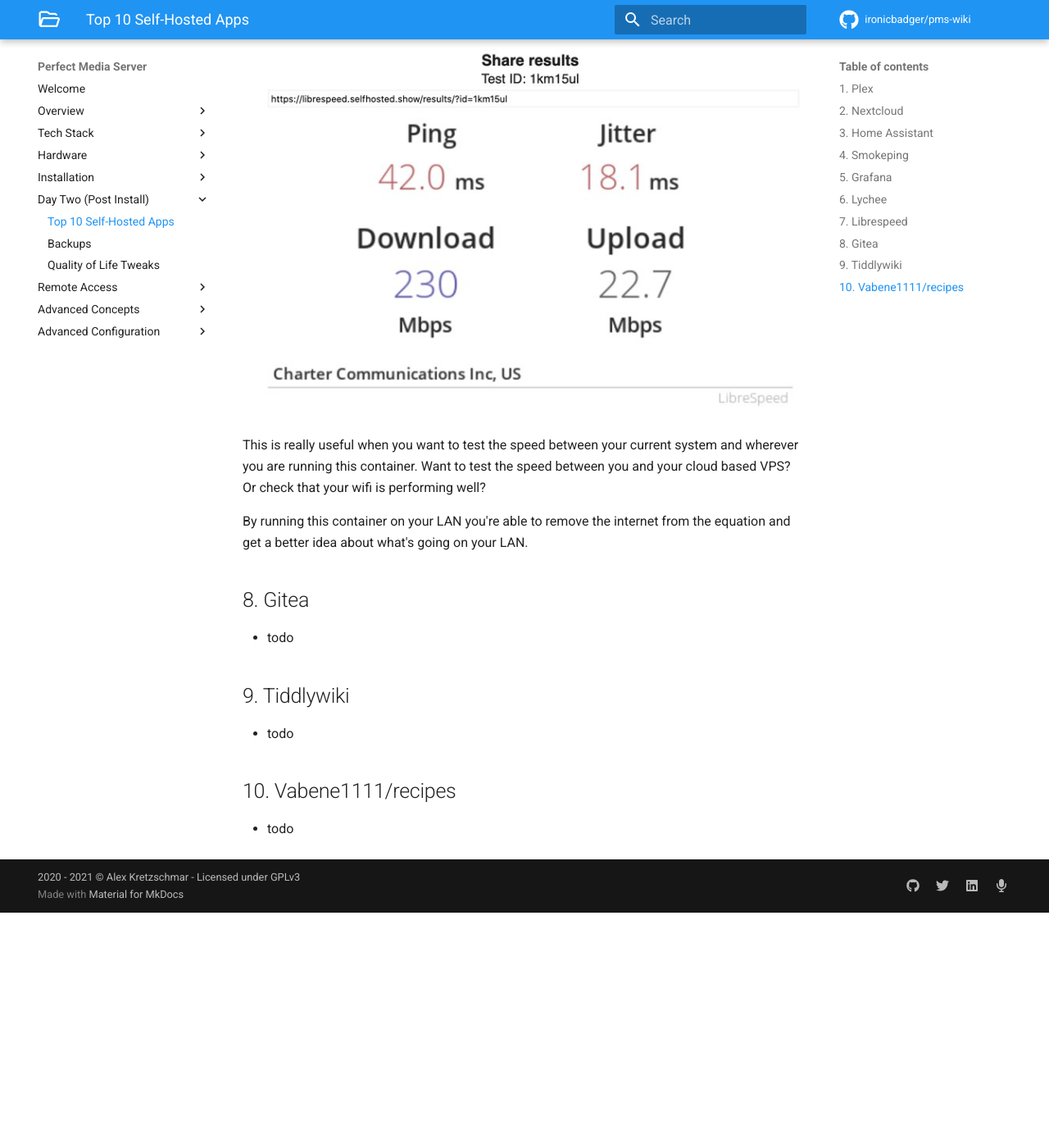
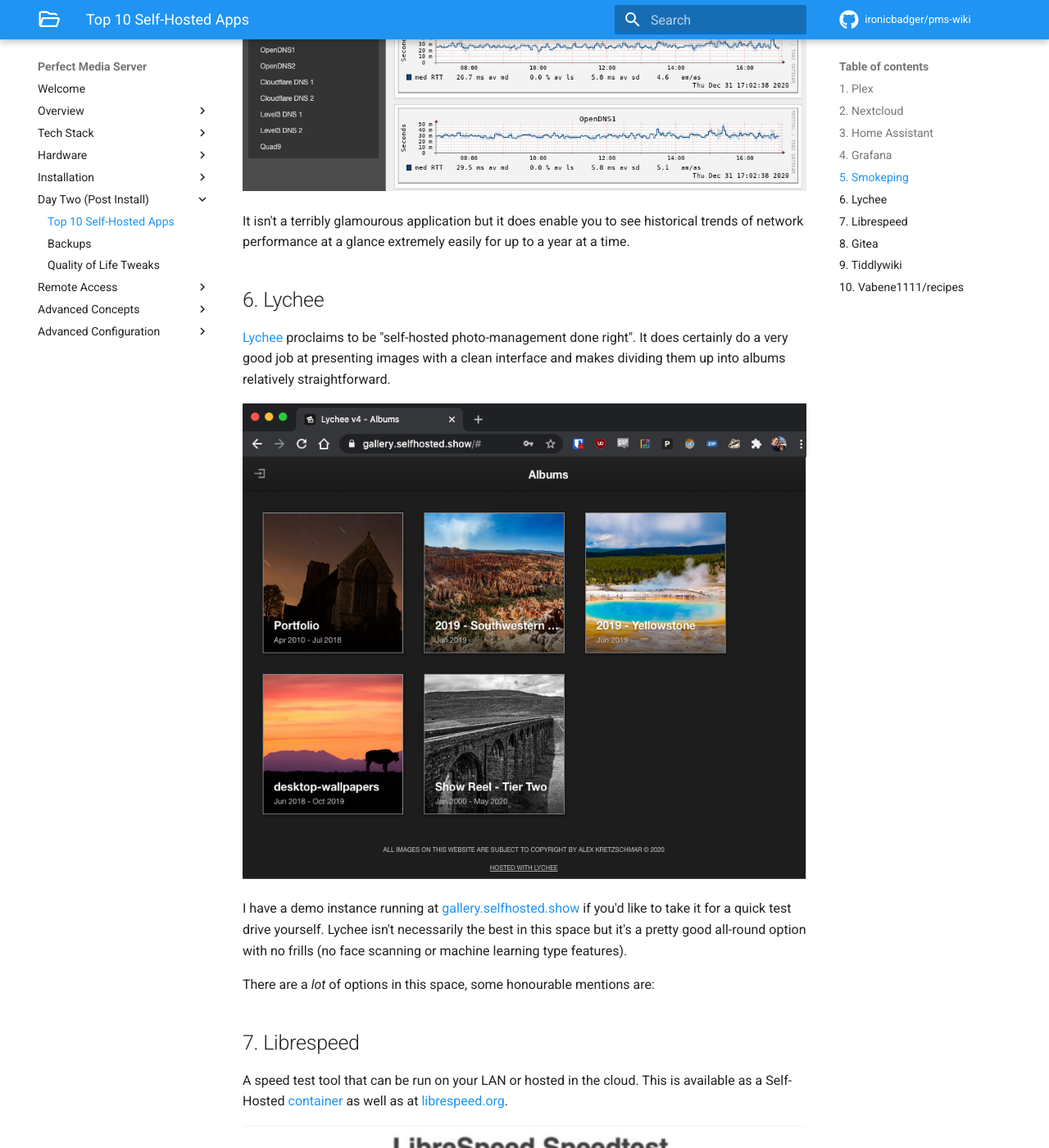
Before and after one commit to ironicbadger/pms-wiki, an MkDocs documentation site: the page built from docs/day-two/top10apps.md, in a window 1280 px wide and 1400 px high, scrolled down 4347 px. Shown: the whole window at 82% size. Built offline with MkDocs 1.6.1 and Material for MkDocs 9.7.7, drawn with Linux system fonts in a browser that asks for light colours; some web fonts are replaced; comment, search, counter and statistics services are not loaded; before the commit the page ends 5460 px from its top, so only the background shows below that; some of the changed text lies outside the part shown.

Commit message:
added lychee, smokeping and grafana to top10

```diff
--- a/docs/day-two/top10apps.md
+++ b/docs/day-two/top10apps.md
@@ -62,17 +62,31 @@ A fantastic resource to learn more about the project is YouTube. [Dr Zzzs](https
 
 Home Assistant can be run as a standalone container, on a Raspberry Pi, as a VM and countless [other ways](https://www.home-assistant.io/getting-started/). The learning curve is real but this project really is worth your time to investigate.
 
-## 4. Smokeping
+## 4. Grafana
 
-* todo
+[Grafana](https://grafana.com/) itself is graphing tool to display data stored elsewhere. It excels at displaying time-series data like the kind gathered by monitoring tools like [Telegraf](https://blog.linuxserver.io/2017/11/25/how-to-monitor-your-server-using-grafana-influxdb-and-telegraf/) and [Prometheus](https://prometheus.io/). It takes a bit of work to get a dashboard configured just the way you like it but is well worth the effort - after all, who doesn't like a pretty graph?
 
-## 5. Grafana
+![grafana](../images/top10/grafana.png)
 
-* todo
+I've written previously about [monitoring your UPS](https://blog.linuxserver.io/2018/11/15/monitoring-a-ups-with-grafana-on-linux/) with Grafana to better keep track of the energy costs of your server stup.
+
+## 5. Smokeping
+
+[Smokeping](https://oss.oetiker.ch/smokeping/) keeps track of your network latency. It pings things - both remote and local - and records how much latency there is between you and the target.
+
+![smokeping-ui](../images/top10/smokeping-ui.png)
+
+It isn't a terribly glamourous application but it does enable you to see historical trends of network performance at a glance extremely easily for up to a year at a time.
 
 ## 6. Lychee
 
-* todo
+[Lychee](https://lychee.electerious.com/) proclaims to be "self-hosted photo-management done right". It does certainly do a very good job at presenting images with a clean interface and makes dividing them up into albums relatively straightforward.
+
+![lychee](../images/top10/lychee.png)
+
+I have a demo instance running at [gallery.selfhosted.show](https://gallery.selfhosted.show) if you'd like to take it for a quick test drive yourself. Lychee isn't necessarily the best in this space but it's a pretty good all-round option with no frills (no face scanning or machine learning type features).
+
+There are a *lot* of options in this space, some honourable mentions are:
 
 ## 7. Librespeed
 
```
Also changed, not shown: docs/images/top10/grafana.png (added), docs/images/top10/librespeed.jpg, docs/images/top10/lychee.png (added), docs/images/top10/smokeping-ui.png (added).
